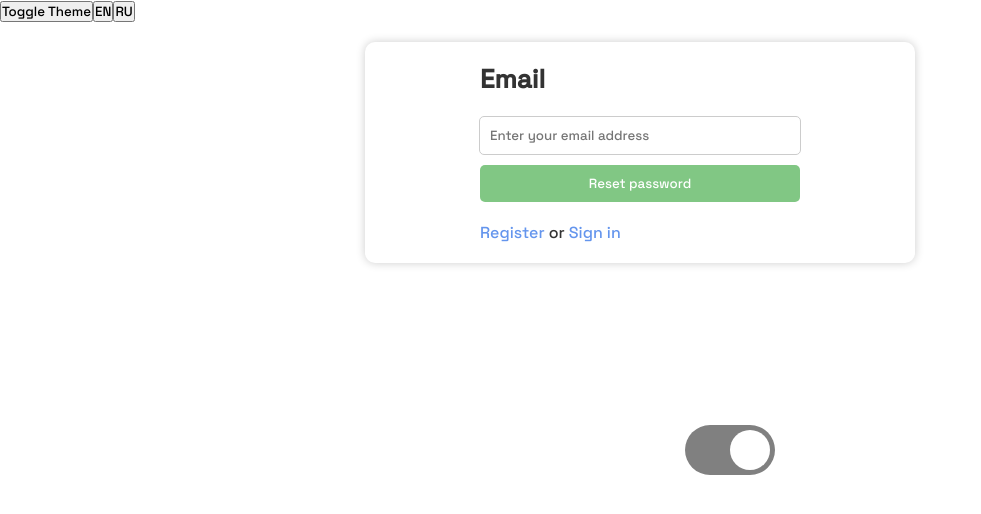
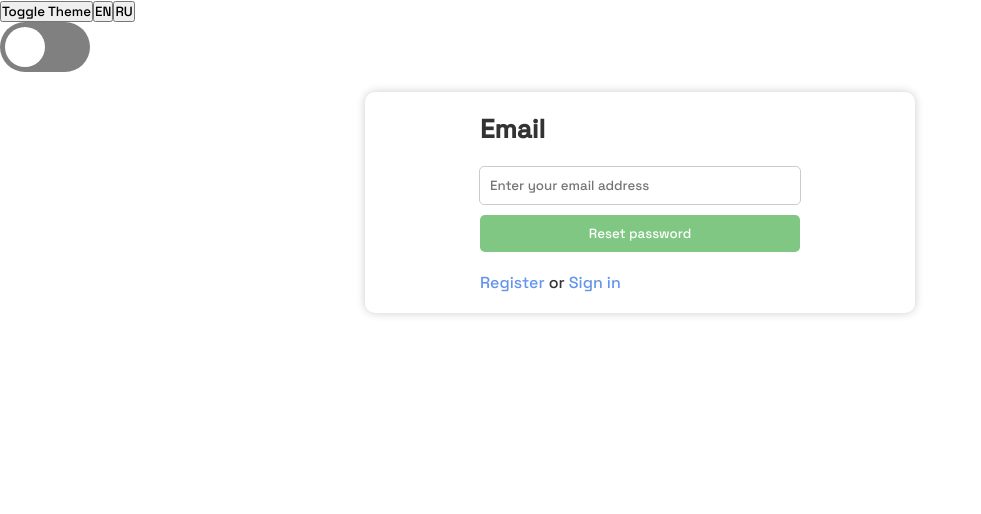
Before and after one commit to semoleg1986/graphiql-app, a React (Vite) app: page /reset-password in a window 1280 px wide. Shown: the top 514 px of the page, without its empty margins (0-981 px from the left). Built offline with nearby package versions, Linux system fonts and the light colour scheme.

Commit message:
feat: add DarkTheme

```diff
--- a/src/App.tsx
+++ b/src/App.tsx
@@ -12,7 +12,7 @@ import { I18nextProvider } from 'react-i18next';
 import browserLanguageDetector from 'i18next-browser-languagedetector';
 import translationEn from '../src/locales/en.json';
 import translationRu from '../src/locales/ru.json';
-import ToggleDark from './components/ToggleDark';
+import Toggle from './components/Toggle/Toggle';
 
 i18next.use(browserLanguageDetector).init({
   resources: {
@@ -55,7 +55,7 @@ const App = () => {
         <button onClick={() => handleLanguageChange('ru')} disabled={currentLanguage === 'ru'}>
           RU
         </button>
-        <ToggleDark />
+        <Toggle initialTheme={false} onChange={toggleTheme} />
         <Routes>
           <Route path="/login" element={<LoginPage />} />
           <Route path="/register" element={<RegisterPage />} />
--- /dev/null
+++ b/src/components/Toggle/Toggle.css
@@ -0,0 +1,11 @@
+.toggle {
+    position: relative;
+  }
+
+  .dark-theme .toggle-btn {
+    background-color: #00acee;
+  }
+
+  .dark-theme .toggle-btn .inner-circle {
+    margin-left: 40px;
+  }
--- a/src/components/Toggle/Toggle.tsx
+++ b/src/components/Toggle/Toggle.tsx
@@ -0,0 +1,28 @@
+import React, { useState } from 'react';
+import './Toggle.css';
+import ToggleBtn from './ToggleBtn';
+
+interface ToggleProps {
+  initialTheme?: boolean;
+  onChange?: (theme: boolean) => void;
+}
+
+const Toggle: React.FC<ToggleProps> = ({ initialTheme = false, onChange }) => {
+  const [darkTheme, setDarkTheme] = useState(initialTheme);
+
+  const toggleTheme = () => {
+    const newTheme = !darkTheme;
+    setDarkTheme(newTheme);
+    if (onChange) {
+      onChange(newTheme);
+    }
+  };
+
+  return (
+    <div className={`toggle ${darkTheme ? 'dark-theme' : ''}`}>
+      <ToggleBtn active={darkTheme} onClick={toggleTheme} />
+    </div>
+  );
+};
+
+export default Toggle;
--- a/src/components/ToggleDark.css
+++ b/src/components/Toggle/ToggleBtn.css
@@ -1,26 +1,18 @@
-.toggle {
-    position: absolute;
-    top: 50%;
-    left: 50%;
-    transform: translate(50%, 50%);
-}
-
 .toggle-btn {
     width: 80px;
     height: 40px;
     background-color: gray;
     border-radius: 30px;
     padding: 5px;
-}
-.toggle-btn>.inner-circle{
+  }
+
+  .toggle-btn .inner-circle {
     width: 40px;
     height: 40px;
     background: #fff;
     border-radius: 50%;
-}
-.toggle-btn.active {
+  }
+
+  .toggle-btn.active {
     background: #00acee;
-}
-.toggle-btn>.inner-circle{
-    margin-left: 40px;
-}
+  }
--- /dev/null
+++ b/src/components/Toggle/ToggleBtn.tsx
@@ -0,0 +1,17 @@
+import React from 'react';
+import './ToggleBtn.css';
+
+interface ToggleBtnProps {
+  active: boolean;
+  onClick: () => void;
+}
+
+const ToggleBtn: React.FC<ToggleBtnProps> = ({ active, onClick }) => {
+  return (
+    <div className={`toggle-btn ${active ? 'active' : ''}`} onClick={onClick}>
+      <div className="inner-circle"></div>
+    </div>
+  );
+};
+
+export default ToggleBtn;
--- a/src/components/ToggleDark.tsx
+++ /dev/null
@@ -1,13 +0,0 @@
-import './ToggleDark.css';
-
-const ToggleDark = () => {
-  return (
-    <div className="toggle">
-      <div className="toggle-btn">
-        <div className="inner-circle"></div>
-      </div>
-    </div>
-  );
-};
-
-export default ToggleDark;
```
